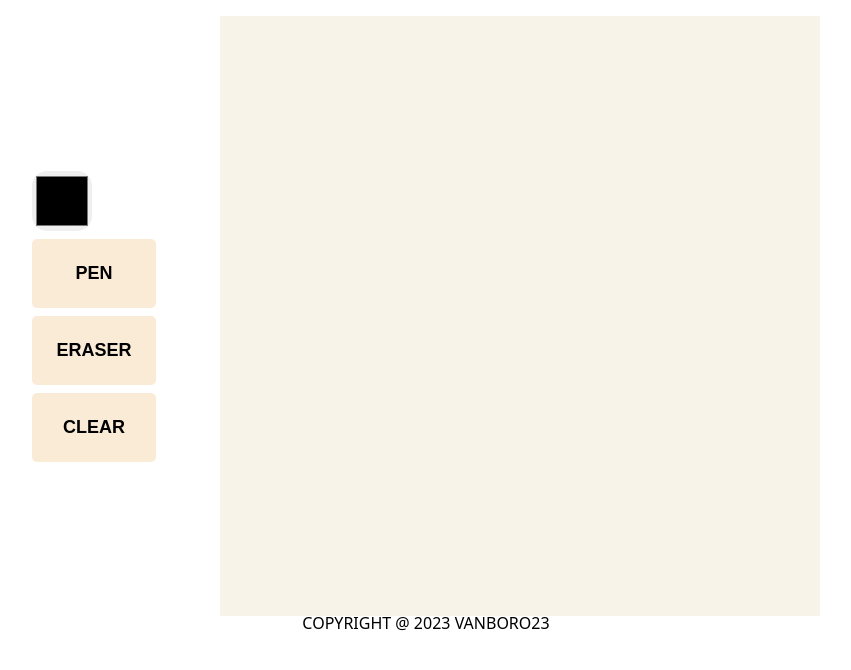
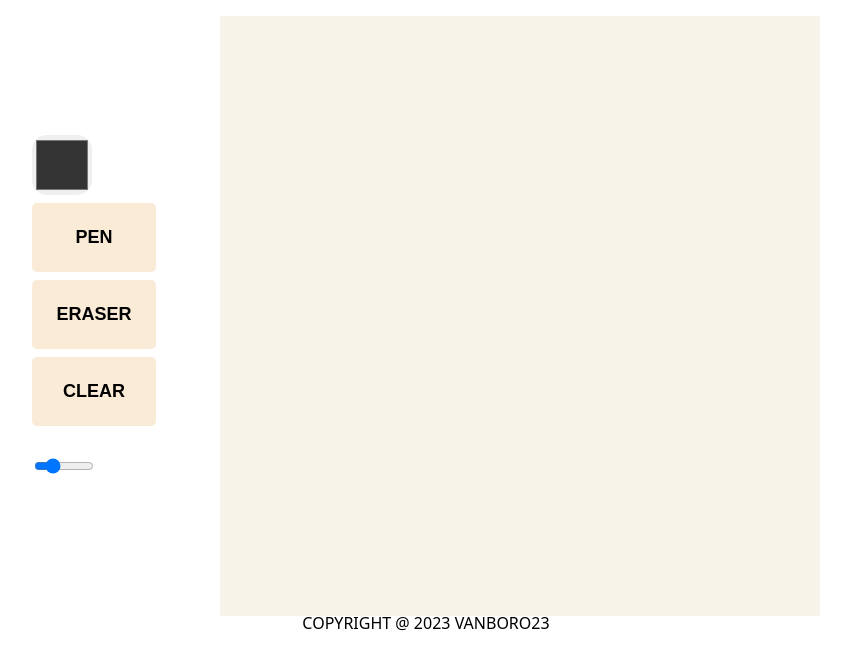
Before and after one commit to vanboro23/etch-a-sketch, a plain HTML site: page index.html in a window 1280 px wide. Shown: the part 124-794 px from the top of the page, without its empty margins (214-1065 px from the left). Drawn offline with Linux system fonts and the light colour scheme.

Commit message:
add new range input and color picker id

```diff
--- a/index.html
+++ b/index.html
@@ -16,10 +16,12 @@
 
     <main>
         <div class="left-content">
-            <input type="color">
+            <input id="handler-color" type="color" value="#333333">
             <button id="handler-pen">PEN</button>
             <button id="handler-eraser">ERASER</button>
             <button id="handler-clear">CLEAR</button>
+            <input id="hadler-slider" type="range" value="16"
+            min="1" max="64">
 
         </div>
         <div class="right-content">
```
